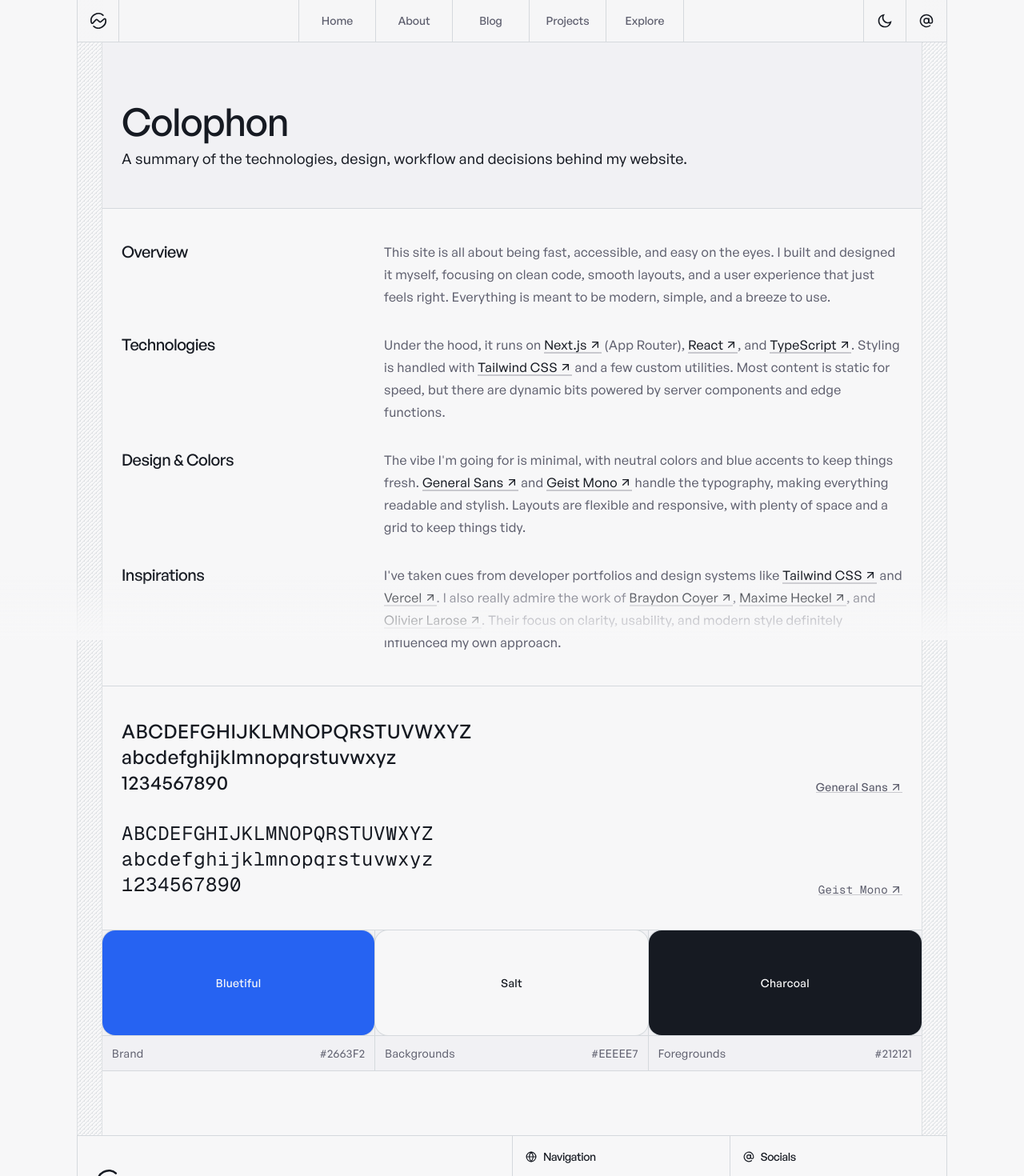
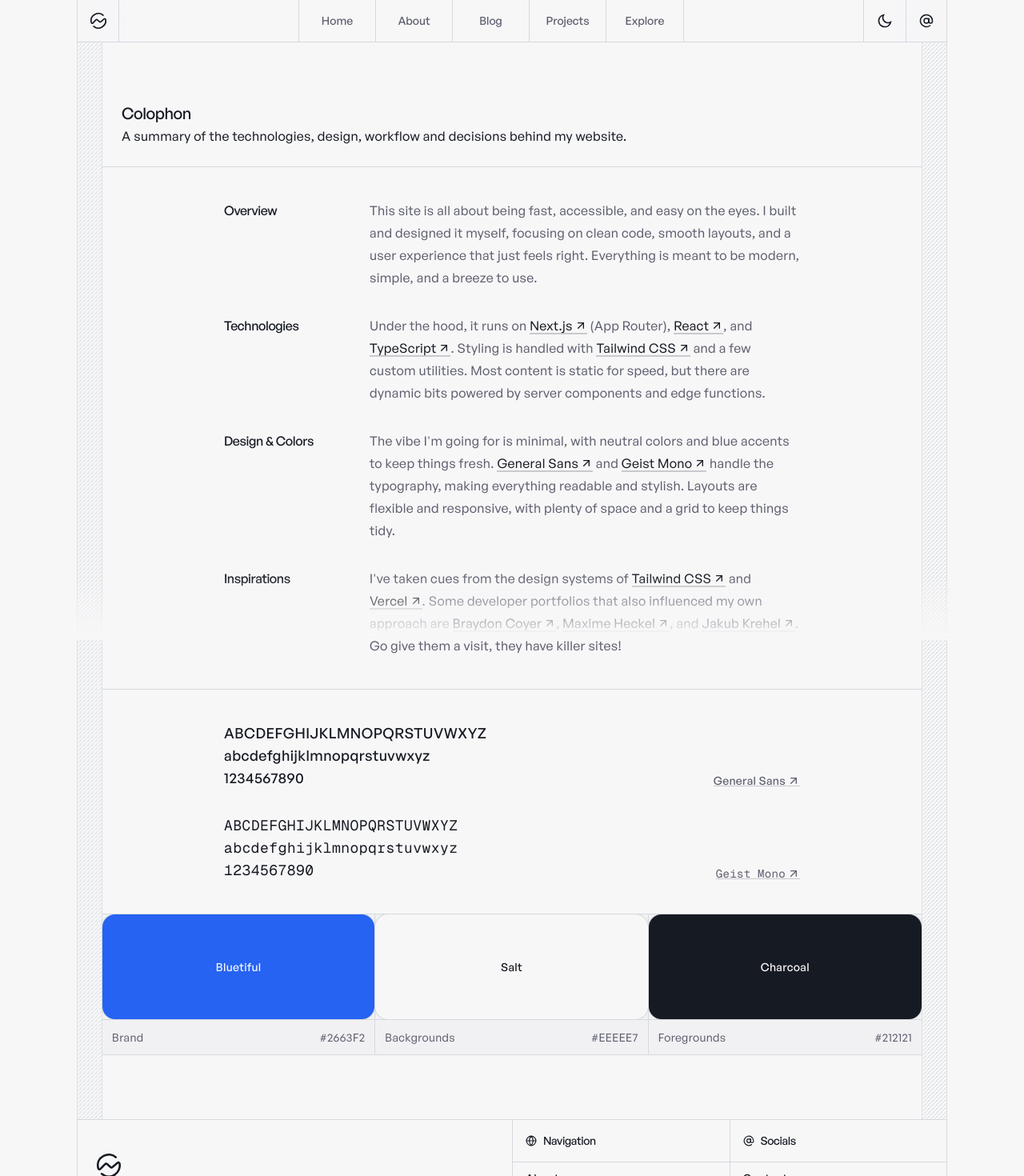
Before and after one commit to simstrom/snystrom.com, a Next.js app: page /colophon in a window 1280 px wide. Shown: the top 1470 px of the page at 80% size. Built offline with nearby package versions, Linux system fonts and the light colour scheme.

Commit message:
misc ui updates

```diff
--- a/app/blog/[slug]/page.tsx
+++ b/app/blog/[slug]/page.tsx
@@ -4,11 +4,10 @@ import MDXComponents from '@/components/blog/MDXcomponents';
 import Tag from '@/components/blog/Tag';
 import PageHeader from '@/components/layouts/PageHeader';
 import { Section } from '@/components/layouts/Section';
-import Button from '@/components/ui/Button';
 import PostListRelated from '@/components/ui/PostListRelated';
 
 import { SITE_GITHUB_URL, SITE_LINKEDIN_URL, SITE_NAME, SITE_URL } from '@/data/constants';
-import { IconCalendar, IconHourglass } from '@/data/icons';
+import { IconBack, IconCalendar, IconHourglass } from '@/data/icons';
 import { getBlogPost, getBlogPosts, getRelatedPosts } from '@/lib/blog';
 import { formatDate } from '@/lib/utils';
 import avatar from '@/public/images/avatar.jpg';
@@ -16,6 +15,7 @@ import avatar from '@/public/images/avatar.jpg';
 import { MDXContent } from '@content-collections/mdx/react';
 import { Metadata, ResolvingMetadata } from 'next';
 import Image from 'next/image';
+import Link from 'next/link';
 import { notFound } from 'next/navigation';
 import Script from 'next/script';
 import { BlogPosting, WithContext } from 'schema-dts';
@@ -134,14 +134,12 @@ export default async function BlogPost(props: Props) {
 			/>
 
 			<div className="max-w-5xl mx-auto pt-24">
-				<Button
-					variant="link"
-					href="/blog"
-					backLink
-					className="rounded-tr-md text-foreground-secondary hover:bg-foreground hover:text-background transition-colors pl-6 pr-8 py-4"
+				<Link
+					href={'/blog'}
+					className="block w-fit p-2 ml-4 mb-4 rounded-full ring-1 ring-border text-foreground-secondary transition-all hover:text-brand hover:ring-brand/20 hover:bg-brand/20"
 				>
-					Blog
-				</Button>
+					<IconBack className="w-5 h-5 rotate-180" />
+				</Link>
 			</div>
 
 			<Section className="max-w-5xl mx-auto pb-0" borderOrigin="y">
@@ -236,8 +234,6 @@ export default async function BlogPost(props: Props) {
 				<Section borderOrigin={null}>
 					<h3 className="text-3xl p-6 border-b bg-background">More reading</h3>
 					<PostListRelated posts={related.slice(0, 3)} />
-					<PostListRelated posts={related.slice(0, 3)} />
-					<PostListRelated posts={related.slice(0, 3)} />
 				</Section>
 			)}
 		</main>
--- a/app/colophon/page.tsx
+++ b/app/colophon/page.tsx
@@ -18,18 +18,21 @@ export default function Colophon() {
 				content="A summary of the technologies, design, workflow and decisions behind my website."
 			/>
 
-			<Section className="overflow-y-visible px-6 py-10 space-y-8" borderOrigin="y">
+			<Section
+				className="overflow-y-visible px-6 py-10 space-y-8 max-w-3xl mx-auto w-full"
+				borderOrigin="y"
+			>
 				{content.map((c) => (
 					<div key={c.heading} className="sm:grid grid-cols-12 gap-2">
-						<h2 className="text-xl font-medium col-span-4 pb-2">{c.heading}</h2>
-						<p className="col-span-8 leading-7 text-foreground-secondary">{c.text}</p>
+						<h2 className="col-span-3 pb-2">{c.heading}</h2>
+						<p className="col-span-9 leading-7 text-foreground-secondary">{c.text}</p>
 					</div>
 				))}
 			</Section>
 
 			<Section className="pt-10 overflow-y-visible space-y-8" borderOrigin={null}>
-				<div className="flex gap-2 px-6">
-					<p className="flex-1 text-lg sm:text-2xl tracking-normal sm:tracking-wide font-medium">
+				<div className="flex gap-2 px-6 max-w-3xl mx-auto w-full">
+					<p className="flex-1 text-lg tracking-normal sm:tracking-wide font-medium">
 						ABCDEFGHIJKLMNOPQRSTUVWXYZ
 						<br />
 						abcdefghijklmnopqrstuvwxyz
@@ -44,8 +47,8 @@ export default function Colophon() {
 					</CustomLink>
 				</div>
 
-				<div className="flex gap-2 px-6 font-mono">
-					<p className="flex-1 text-lg sm:text-2xl tracking-normal sm:tracking-wide font-medium">
+				<div className="flex gap-2 px-6 font-mono max-w-3xl mx-auto w-full">
+					<p className="flex-1 text-lg tracking-normal sm:tracking-wide font-medium">
 						ABCDEFGHIJKLMNOPQRSTUVWXYZ
 						<br />
 						abcdefghijklmnopqrstuvwxyz
@@ -135,13 +138,14 @@ const content = [
 		heading: 'Inspirations',
 		text: (
 			<>
-				I&apos;ve taken cues from developer portfolios and design systems like{' '}
+				I&apos;ve taken cues from the design systems of{' '}
 				<CustomLink href="https://tailwindcss.com">Tailwind CSS</CustomLink> and{' '}
-				<CustomLink href="https://vercel.com">Vercel</CustomLink>. I also really admire the work of{' '}
+				<CustomLink href="https://vercel.com">Vercel</CustomLink>. Some developer portfolios that
+				also influenced my own approach are{' '}
 				<CustomLink href="https://braydoncoyer.dev">Braydon Coyer</CustomLink>,{' '}
 				<CustomLink href="https://maximeheckel.com">Maxime Heckel</CustomLink>, and{' '}
-				<CustomLink href="https://olivierlarose.com">Olivier Larose</CustomLink>. Their focus on
-				clarity, usability, and modern style definitely influenced my own approach.
+				<CustomLink href="https://jakub.kr">Jakub Krehel</CustomLink>. Go give them a visit, they
+				have killer sites!
 			</>
 		),
 	},
--- a/components/layouts/PageHeader.tsx
+++ b/components/layouts/PageHeader.tsx
@@ -12,14 +12,14 @@ export default function PageHeader({ title, content, subtitle, className }: Page
 		<>
 			<div
 				className={cn(
-					'relative max-w-5xl mx-auto px-6 pt-32 pb-12 bg-background-secondary text-balance',
+					'relative max-w-5xl mx-auto px-6 pt-32 pb-6 bg-background text-balance',
 					className
 				)}
 			>
-				<h1 className="pb-2 text-3xl sm:text-5xl">{title}</h1>
-				{content && <p className="text-lg max-w-4xl">{content}</p>}
+				<h1 className="text-xl">{title}</h1>
+				{content && <p className="max-w-4xl">{content}</p>}
 				{subtitle && (
-					<span className="block absolute top-26 left-6 ml-0.5 text-brand text-sm font-medium">
+					<span className="block absolute top-27 left-6 ml-0.5 text-brand text-sm font-medium">
 						{subtitle}
 					</span>
 				)}
--- a/components/sections/BentoCards.tsx
+++ b/components/sections/BentoCards.tsx
@@ -26,8 +26,8 @@ function BentoCardAbout() {
 					placeholder="blur"
 					draggable={false}
 					className={cn(
-						'absolute top-4 right-2 w-48 aspect-4/5 object-cover rounded-xl shadow-sm rotate-6',
-						'transition-all duration-300 group-hover:-translate-y-3 group-hover:rotate-3 group-hover:scale-105 group-hover:shadow-xl',
+						'absolute top-4 right-2 w-48 aspect-4/5 object-cover rounded-xl shadow-sm rotate-6 grayscale',
+						'transition-all duration-300 group-hover:-translate-y-3 group-hover:rotate-3 group-hover:scale-105 group-hover:shadow-xl group-hover:grayscale-0',
 						'ring-1 ring-border ring-offset-4 ring-offset-background group-hover:ring-offset-8 group-hover:ring-brand/80'
 					)}
 				/>
@@ -72,8 +72,8 @@ function BentoCardGallery({ images }: { images: GalleryImage[] }) {
 							blurDataURL={img.blurData}
 							priority={true}
 							className={cn(
-								'w-42 rounded-lg aspect-square object-cover shadow-md',
-								'transition-all duration-300 group-hover:opacity-100 group-hover:hover:scale-105',
+								'w-42 rounded-lg aspect-square object-cover shadow-md grayscale',
+								'transition-all duration-300 group-hover:opacity-100 group-hover:hover:scale-105 group-hover:grayscale-0',
 								i % 2 === 0 ? '-translate-y-5' : 'translate-y-5',
 								i % 2 === 0 ? 'group-hover:translate-y-5' : 'group-hover:-translate-y-5'
 							)}
--- a/components/ui/Bento.tsx
+++ b/components/ui/Bento.tsx
@@ -1,11 +1,6 @@
 import { cn } from '@/lib/utils';
 import Link from 'next/link';
 import React from 'react';
-
-interface GridProps {
-	children: React.ReactNode;
-	className?: string;
-}
 
 function BentoGrid({ className, ...props }: React.ComponentProps<'div'>) {
 	return (
@@ -47,9 +42,9 @@ const BentoCard = ({
 			<Link
 				href={href}
 				className={cn(
-					'relative flex h-full w-full p-4 rounded-2xl overflow-hidden group',
-					'bg-background-secondary ring-1 ring-border ',
-					'transition-colors hover:bg-background',
+					'relative flex h-full w-full p-4 rounded-3xl overflow-hidden group',
+					'bg-background-secondary/60 ring-1 ring-border ',
+					'transition-colors hover:bg-background-secondary/20 dark:hover:bg-background-secondary',
 					className
 				)}
 			>
```
Also changed, not shown: data/data.tsx (+4 -4 lines).
